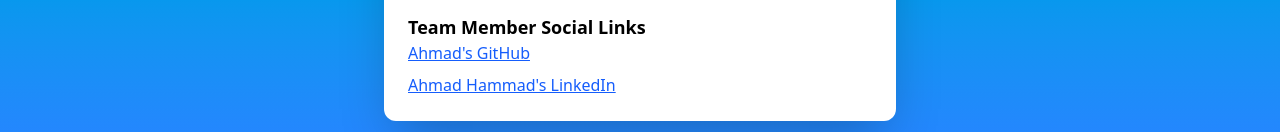
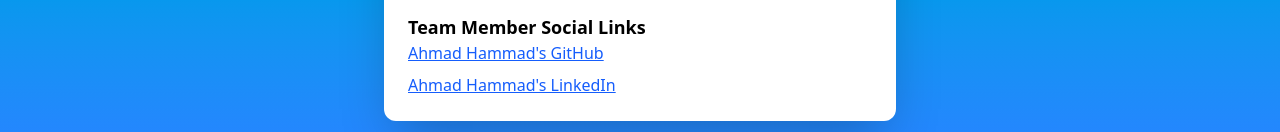
Before and after one commit to ahmadali9250/GDG_Git_Team_7_Card, a plain HTML site: page index.html in a window 1280 px wide. Shown: the part 611-743 px from the top of the page. Drawn offline with nearby package versions, Linux system fonts and the light colour scheme.

Commit message:
The last edit (;

```diff
--- a/index.html
+++ b/index.html
@@ -37,13 +37,13 @@
         </section>
 
         <section>
-            <!--  Team Member Section  -->
+            <!-- Team Member Section  -->
             <h2 class="mt-6 text-xl font-semibold">Team Member</h2>
             <p class="text-gray-600 italic">Ahmad Hammad - CS</p>
 
             <h3 class="mt-4 text-lg font-semibold">Team Member Social Links</h3>
             <ul class="space-y-2">
-                <li><a href="https://github.com/AhmadHammad1" class="text-blue-600 underline">Ahmad's GitHub</a></li>
+                <li><a href="https://github.com/AhmadHammad1" class="text-blue-600 underline">Ahmad Hammad's GitHub</a></li>
                 <li><a href="https://www.linkedin.com/in/ahmad-hammad-31b81a2b6/" class="text-blue-600 underline">Ahmad Hammad's LinkedIn</a></li>
             </ul>
         </section>
```
